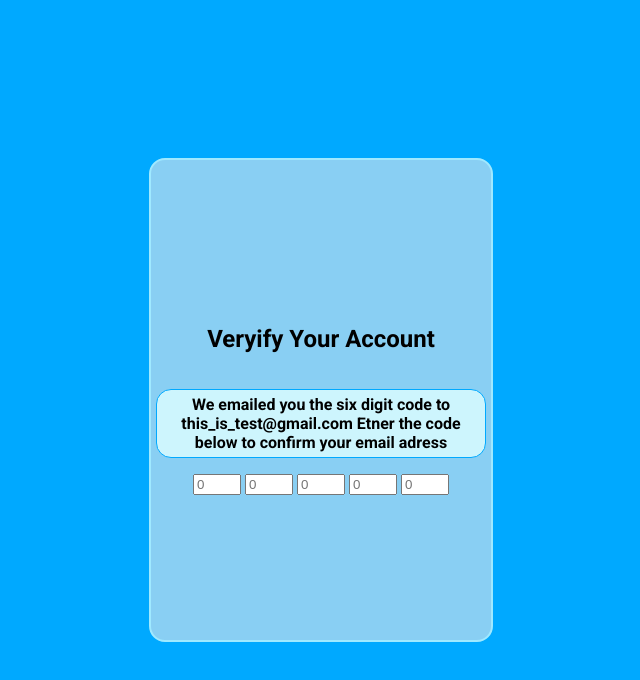
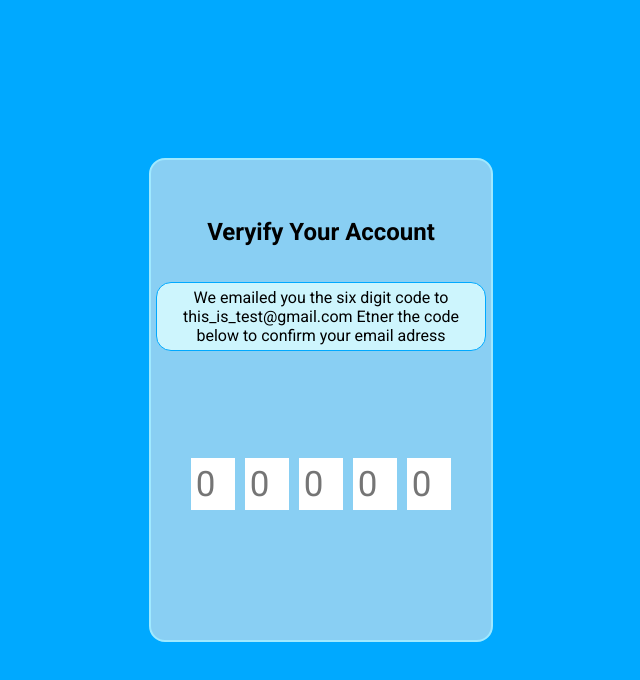
Before and after one commit to Ameer2000Mzori/Verify-Account, a website built with webpack: page src/index.html in a window 1280 px wide. Shown: the whole page, without its empty margins (319-959 px from the left). Built offline with nearby package versions, Linux system fonts and the light colour scheme.

Commit message:
added styling to under side of project

```diff
--- a/src/style.scss
+++ b/src/style.scss
@@ -41,8 +41,33 @@ body {
       border-radius: 15px;
       border: solid $colorOne 1px;
       font-family: $fontOne;
-      font-weight: 600;
+      font-weight: 400;
       padding: 5px;
+    }
+
+    .inputs-Wrap {
+      width: 100%;
+      height: 50%;
+      display: flex;
+      flex-direction: row;
+      justify-content: center;
+      text-align: center;
+      align-items: center;
+      gap: 10px;
+
+      input {
+        display: flex;
+        flex-direction: row;
+        justify-content: center;
+        text-align: center;
+        align-items: center;
+        font-family: $fontOne;
+        font-size: 35px;
+        outline: none;
+        border: none;
+        height: 50px;
+        width: 40px;
+      }
     }
   }
 }
```
Also changed, not shown: src/style.css, 1 other file.
